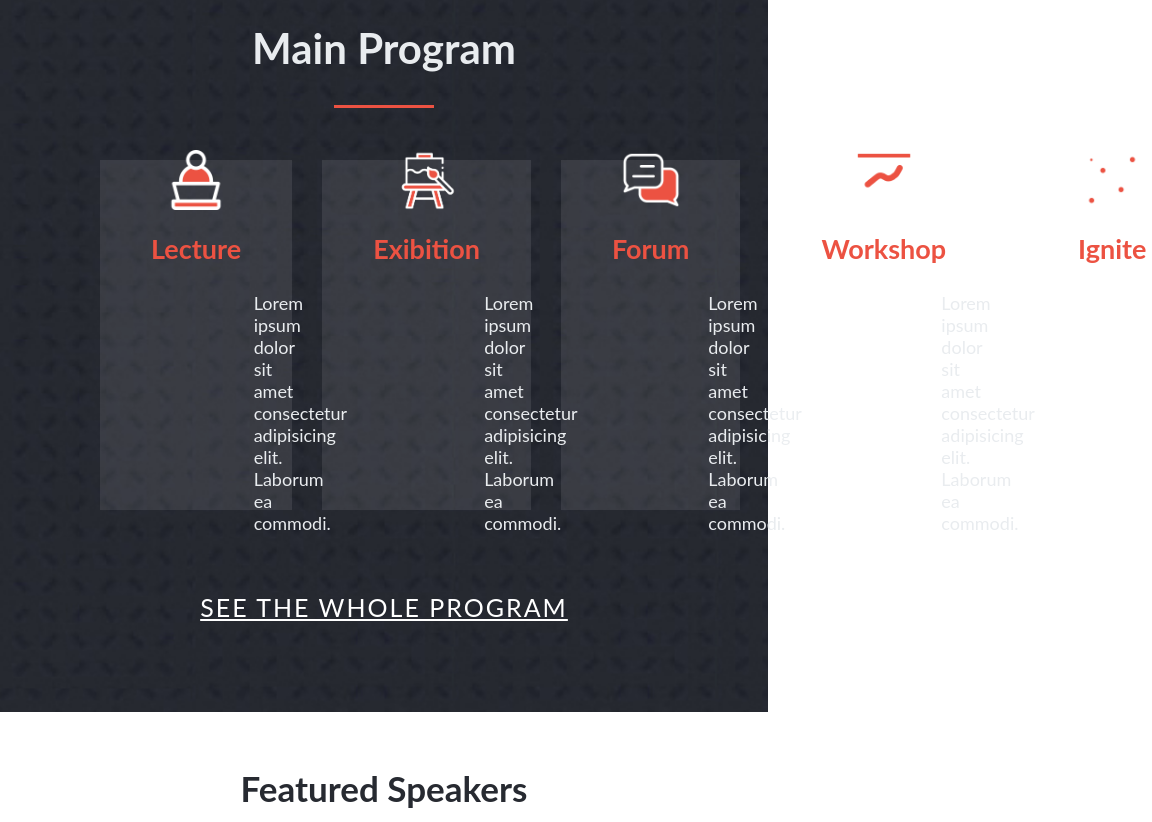
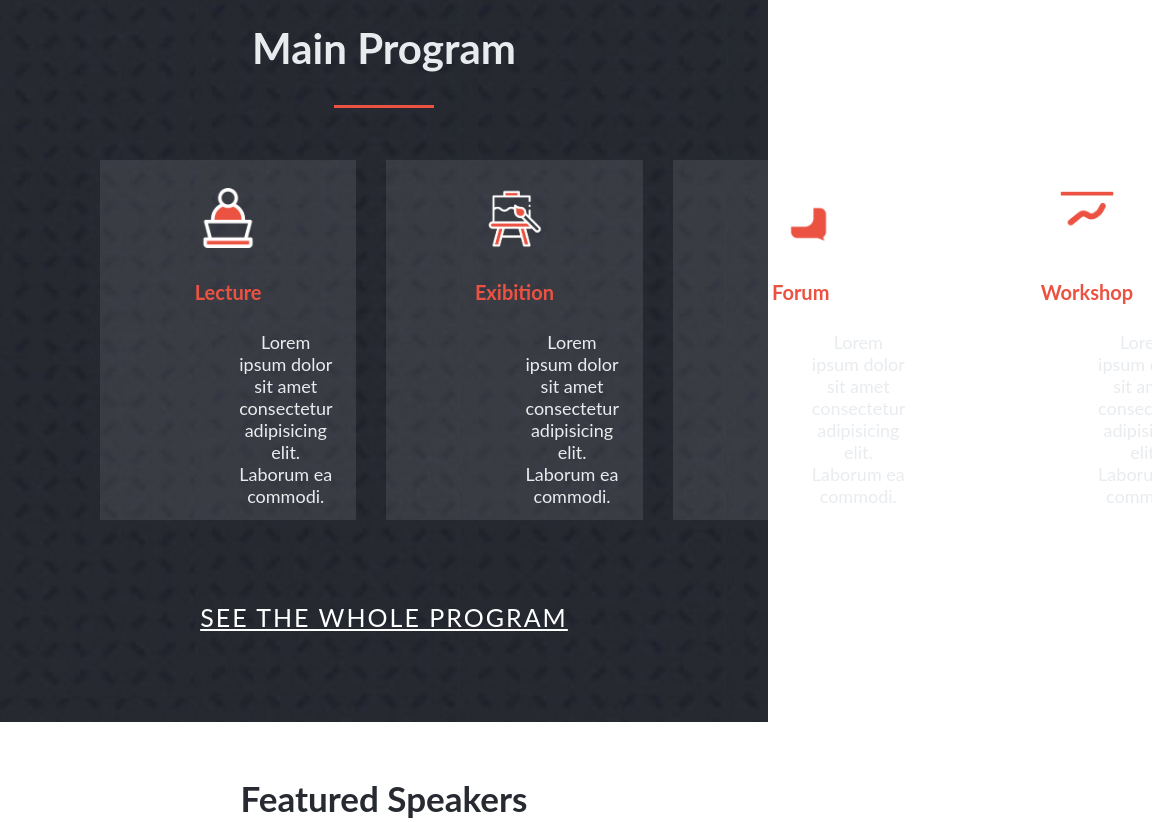
Before and after one commit to mukhammadrizooff/2022-G20-Bali-summit, a website: page index.html in a window 768 px wide. Shown: the part 1450-2272 px from the top of the page, 1152 px wide, since content can reach past the window. Drawn offline with nearby package versions, Linux system fonts and the light colour scheme; a web font is replaced by a local one.

Commit message:
The required problems have been fixed

```diff
--- a/CSS/desktop.css
+++ b/CSS/desktop.css
@@ -152,9 +152,9 @@
   .main-card .card {
     display: flex;
     flex-direction: column;
-    padding: 24px;
+    padding: 180px 24px 180px 24px;
     width: 500px !important;
-    height: 350px;
+    height: 300px;
     transition: transform 0.2s ease-in-out;
   }
 
@@ -163,9 +163,21 @@
     border: 2px solid white;
   }
 
+  .main-card .card .lecture {
+    display: flex;
+    flex-direction: column;
+  }
+
+  .lecture {
+    display: flex;
+    align-items: center;
+    gap: 20px;
+    color: #ec5242;
+  }
+
   .lecture h2 {
     color: var(--main-orange-color);
-    font-size: 27px;
+    font-size: 20px;
     font-weight: 700;
   }
 
@@ -177,7 +189,6 @@
   .main-card .card .lorem-text {
     font-size: 18px;
     text-align: center;
-    width: 10vw;
   }
 
   .program-down-text {
@@ -276,6 +287,11 @@
     padding-right: 150px;
   }
 
+  .end h2 {
+    font-size: 25px;
+    width: 30vw;
+  }
+
   .head-about {
     display: flex;
     flex-direction: column;
--- a/CSS/style.css
+++ b/CSS/style.css
@@ -136,11 +136,11 @@ body {
   padding-bottom: 28px;
 }
 
-.program {
+ .program {
   display: flex;
   flex-direction: column;
   gap: 12px;
-  color: #fff;
+  color: white;
   background-color: var(--main-dark-color);
   background-image: url(../images/program-bg.jpg);
   background-repeat: repeat;
@@ -150,7 +150,6 @@ body {
 .program-title {
   font-size: 28px;
   text-align: center;
-  padding: 20px;
   color: #e9ecef;
 }
 
@@ -183,7 +182,6 @@ body {
   display: flex;
   align-items: center;
   gap: 10px;
-  padding: 15px;
   color: var(--main-orange-color);
 }
 
@@ -192,10 +190,9 @@ body {
 }
 
 .lecture h2 {
-  color: var(--main-orange-color);
-  font-size: 20px;
+  color: #ec5242;
+  font-size: 15px;
   font-weight: 700;
-  padding: 12px;
 }
 
 .lorem-text {
@@ -493,7 +490,81 @@ body {
 }
 
 @media only screen and (max-width: 768px) {
+  .program {
+    display: flex;
+    flex-direction: column;
+    gap: 12px;
+    color: #fff;
+    background-color: var(--main-dark-color);
+    background-image: url(../images/program-bg.jpg);
+    background-repeat: repeat;
+    background-size: cover;
+  }
+
+  .program-title {
+    font-size: 28px;
+    text-align: center;
+    padding: 20px;
+    color: #e9ecef;
+  }
+
+  .program .red-line {
+    background-color: var(--main-orange-color);
+    width: 100px;
+    height: 0.2rem;
+    padding-top: 0;
+    margin: 0 auto;
+  }
+
+  .main-card {
+    display: flex;
+    flex-direction: column;
+    gap: 24px;
+  }
+
+  .card {
+    display: grid;
+    grid-template-columns: 50% 50%;
+    color: #e9ecef;
+    padding: 5px;
+    margin: 10px 10px;
+    justify-content: center;
+    align-items: center;
+    background-color: rgba(255, 255, 255, 0.089);
+  }
+
+  .lecture {
+    display: flex;
+    align-items: center;
+    gap: 10px;
+    padding: 15px;
+    color: var(--main-orange-color);
+  }
+
+  .lecture-icon {
+    width: 60px;
+  }
+
+  .lecture h2 {
+    color: var(--main-orange-color);
+    font-size: 20px;
+    font-weight: 700;
+    padding: 12px;
+  }
+
   .lorem-text {
     padding-left: 15vw;
   }
+
+  .program-down-text {
+    display: none;
+  }
+
+  .card-button-mob {
+    background-color: var(--main-orange-color);
+    font-size: 22px;
+    text-align: center;
+    padding: 12px 24px;
+    margin: 20px auto;
+  }
 }
--- a/index.html
+++ b/index.html
@@ -283,10 +283,12 @@
       </section>
 
       <div class="end">
-        <a class="logo" href="#home">
-          <img alt="logo" src="images/logo.png" height="45" width="90" />
-        </a>
-        <h2>2022 Creative Student &copy; Some Rights Reserved</h2>
+        <footer class="end">
+          <a class="logo" href="#home">
+            <img alt="logo" src="images/logo.png" height="45" width="90" />
+          </a>
+          <h2>2022 Creative Student &copy; Some Rights Reserved</h2>
+        </footer>
       </div>
     </main>
 
```
